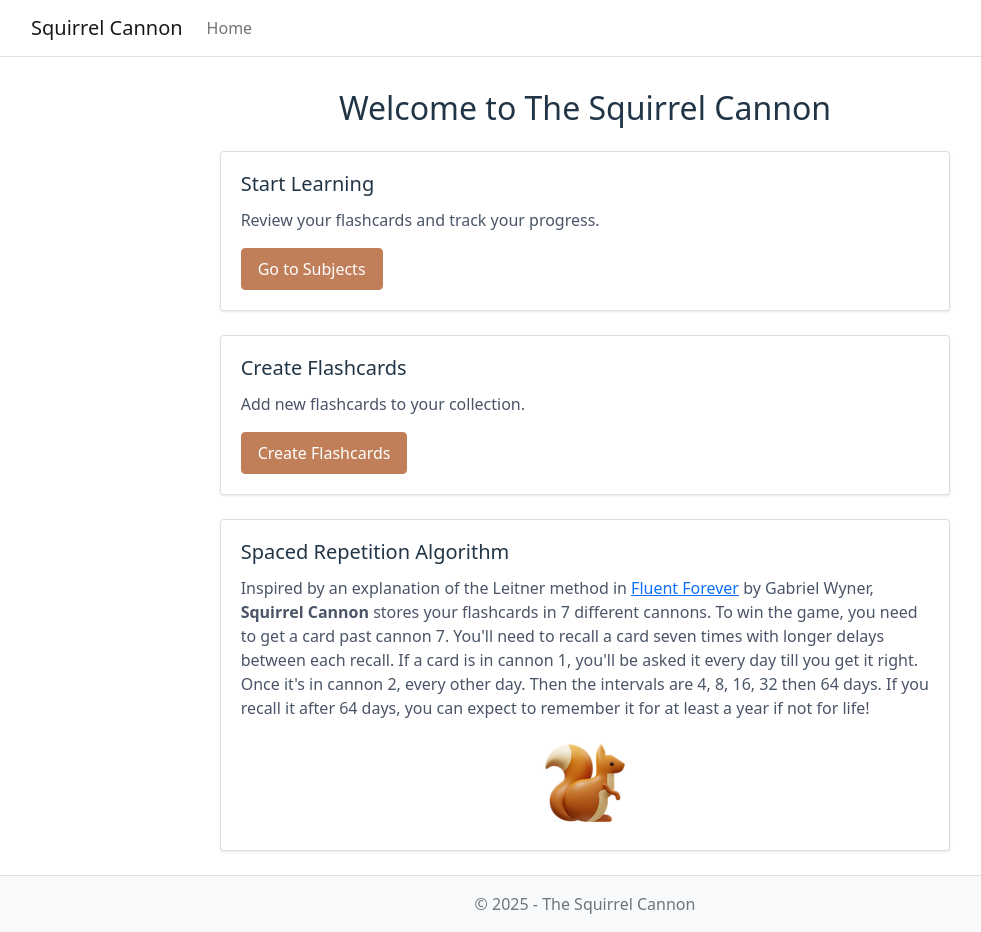
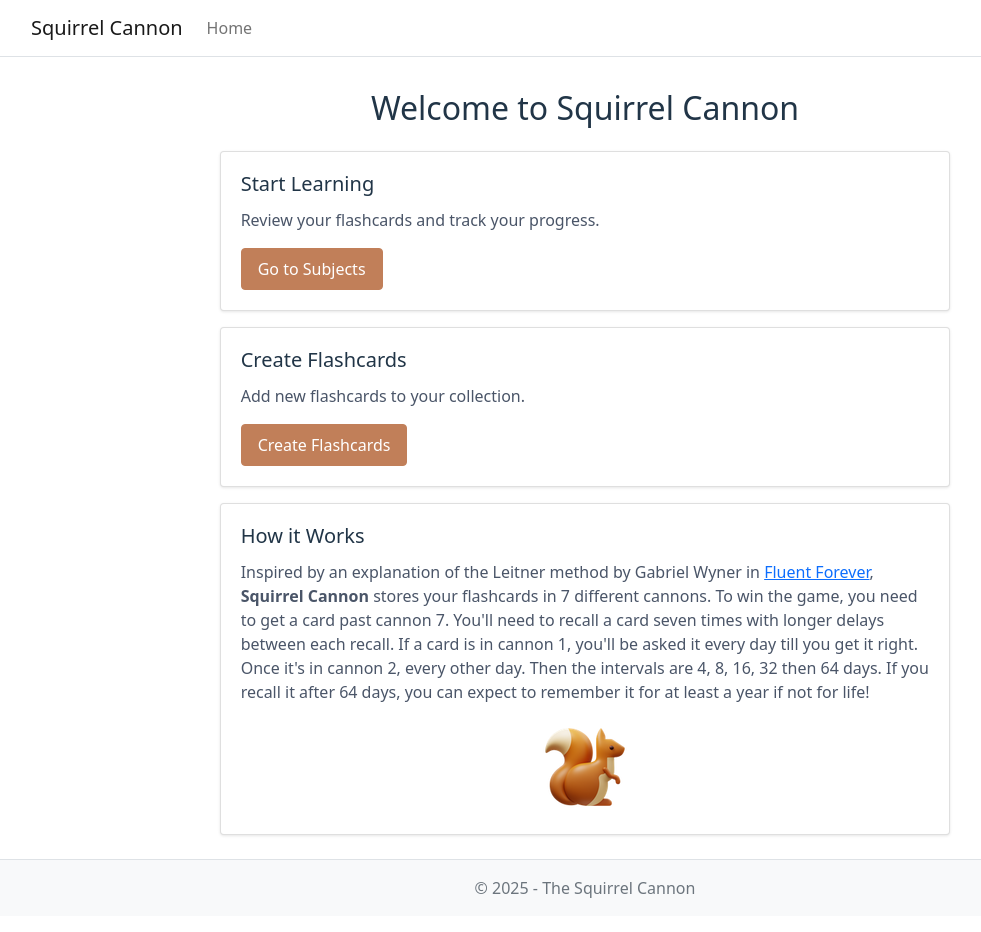
Before and after one commit to GailBowen/squirrel-cannon-frontend, a React (Vite) app: page / in a window 1280 px wide. Shown: the whole page, without its empty margins (55-1036 px from the left). Built offline with nearby package versions, Linux system fonts and the light colour scheme.

Commit message:
Front page improvements

```diff
--- a/src/App.jsx
+++ b/src/App.jsx
@@ -33,7 +33,7 @@
           </Routes>
         </main>
 
-        <footer className="footer text-muted" style={{ marginTop: '0', paddingTop: '5' }}>
+        <footer className="footer text-muted" style={{ marginTop: '0', paddingTop: '2', paddingBottom: '4'}}>
           <div className="container">
             &copy; {new Date().getFullYear()} - The Squirrel Cannon
           </div>
--- a/src/components/Home.jsx
+++ b/src/components/Home.jsx
@@ -5,11 +5,11 @@
 function Home() {
     return (
         <div className="container">
-            <h1 className="text-center">Welcome to The Squirrel Cannon</h1>
+            <h1 className="text-center">Welcome to Squirrel Cannon</h1>
 
             <div className="row mt-4">
                 <div className="col-md-8 offset-md-2">
-                    <div className="card mb-4">
+                    <div className="card mb-3">
                         <div className="card-body">
                             <h5 className="card-title">Start Learning</h5>
                             <p className="card-text">Review your flashcards and track your progress.</p>
@@ -17,7 +17,7 @@
                         </div>
                     </div>
 
-                    <div className="card mb-4">
+                    <div className="card mb-3">
                         <div className="card-body">
                             <h5 className="card-title">Create Flashcards</h5>
                             <p className="card-text">Add new flashcards to your collection.</p>
@@ -27,9 +27,9 @@
 
                     <div className="card">
                         <div className="card-body">
-                            <h5 className="card-title">Spaced Repetition Algorithm</h5>
+                            <h5 className="card-title">How it Works</h5>
                             <p className="card-text">
-                            Inspired by an explanation of the Leitner method in <a href="https://www.goodreads.com/book/show/19661852-fluent-forever">Fluent Forever</a> by Gabriel Wyner, <br/><b>Squirrel Cannon</b> stores your flashcards in 7 different cannons. To win the game, you need to get a card past
+                            Inspired by an explanation of the Leitner method by Gabriel Wyner in <a href="https://www.goodreads.com/book/show/19661852-fluent-forever">Fluent Forever</a>, <br/><b>Squirrel Cannon</b> stores your flashcards in 7 different cannons. To win the game, you need to get a card past
                             cannon 7. You'll need to recall a card seven times with longer delays between each recall. If a card is in cannon 1, you'll be asked it every day till you get it right. Once it's in cannon 2, every other day. Then the intervals are 4, 8, 16, 32 then 64 days. If you recall it after 64 days, you can expect to remember it for at least a year if not for life!
                             </p>
                             <div className="mt-3 text-center">
```
